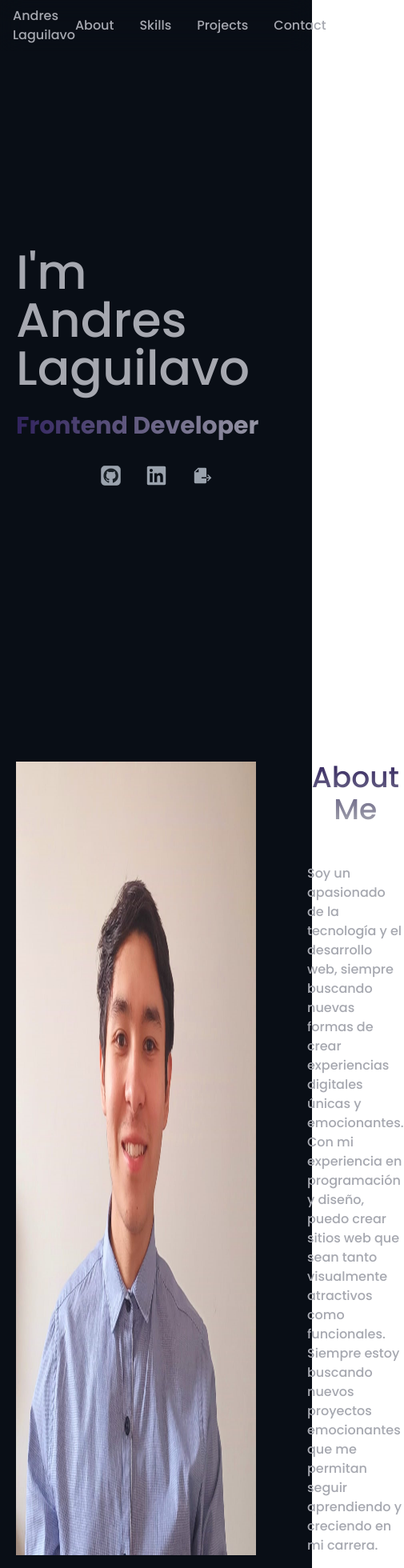
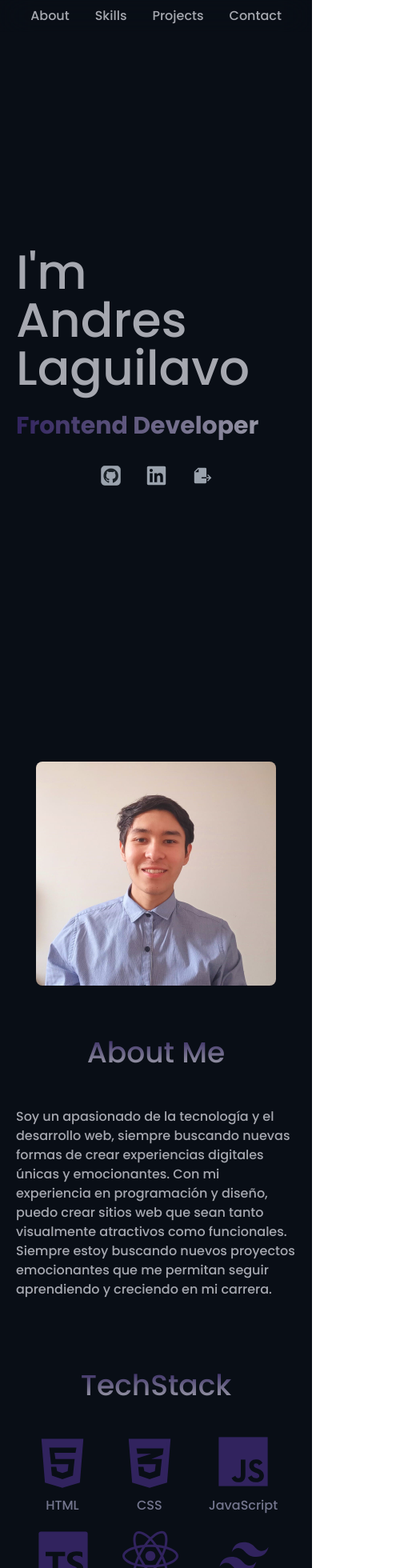
Before and after one commit to Laguilavo10/portafolio, a Next.js app: page / in a window 390 px wide. Shown: the top 1960 px of the page at 80% size, 505 px wide, since content can reach past the window. Built offline with nearby package versions, Linux system fonts and the light colour scheme.

Commit message:
adapt to mobile design

```diff
--- a/src/components/AboutMe/index.js
+++ b/src/components/AboutMe/index.js
@@ -5,9 +5,9 @@ import cara from '../../../public/cara.jpg'
 export function AboutMe() {
   return (
     <>
-      <section className='pt-12' id='about'>
-        <main className='flex gap-16'>
-          <Image src={cara.src} width='300' height='300'/>
+      {/* <section className='pt-12' id='about'> */}
+        <section className='pt-12 flex gap-16 flex-col md:flex-row items-center' id='about'>
+          <Image src={cara.src} width='300' height='300' className='rounded-lg'/>
           <div className='flex flex-col items-center gap-12'>
             <TitleSection>About Me</TitleSection>
             <p>
@@ -19,8 +19,8 @@ export function AboutMe() {
               que me permitan seguir aprendiendo y creciendo en mi carrera.
             </p>
           </div>
-        </main>
-      </section>
+        </section>
+      {/* </section> */}
     </>
   )
 }
--- a/src/components/Contact/index.js
+++ b/src/components/Contact/index.js
@@ -14,6 +14,7 @@ export function Contact() {
         <div className='flex gap-16 justify-center'>
           <LinkCustom
             href={'https://www.linkedin.com/in/andres-laguilavo-2a2848205/'}
+            styles='flex-col sm:flex-row'
           >
             <LinkedinIcon width='80' height='80' />
             <p>LinkedIn</p>
@@ -22,6 +23,7 @@ export function Contact() {
             href={
               'mailto:andresfelipelaguilavo@hotmail.com?subject=¡Trabajemos Juntos!'
             }
+            styles='flex-col sm:flex-row'
           >
             <EmailIcon width='80' height='80' />
             <p>Email</p>
--- a/src/components/LinkCustom/index.js
+++ b/src/components/LinkCustom/index.js
@@ -1,9 +1,9 @@
 import Link from 'next/link'
 import React from 'react'
 
-export default function LinkCustom({ children, href }) {
+export default function LinkCustom({ children, href, styles = '' }) {
   return (
-    <Link href={href} target='_blank' className='flex items-center gap-4 rounded-md border-primary-300 p-2 text-xl text-primary-300 transition-all duration-100 ease-in-out hover:bg-secondary-600 hover:scale-110'>
+    <Link href={href} target='_blank' className={`flex items-center gap-4 rounded-md border-primary-300 p-2 text-xl text-primary-300 transition-all duration-100 ease-in-out hover:bg-secondary-600 hover:scale-110 ${styles}`}>
       {children}
     </Link>
   )
--- a/src/components/Skills/index.js
+++ b/src/components/Skills/index.js
@@ -1,46 +1,57 @@
-import { CssIcon, GitIcon, HtmlIcon, JavascriptIcon, ReactIcon, TailwindIcon, TypescriptIcon } from '@assets/icons'
+import {
+  CssIcon,
+  GitIcon,
+  HtmlIcon,
+  JavascriptIcon,
+  ReactIcon,
+  TailwindIcon,
+  TypescriptIcon
+} from '@assets/icons'
 import { TitleSection } from '@components/TitleSection'
 
 export function Skills() {
   const Stack = [
     {
       name: 'HTML',
-      icon: <HtmlIcon height='70' width='70'/>
+      icon: <HtmlIcon height='70' width='70' />
     },
     {
       name: 'CSS',
-      icon: <CssIcon height='70' width='70'/>
+      icon: <CssIcon height='70' width='70' />
     },
     {
       name: 'JavaScript',
-      icon: <JavascriptIcon height='70' width='70'/>
+      icon: <JavascriptIcon height='70' width='70' />
     },
     {
       name: 'TypeScript',
-      icon: <TypescriptIcon height='70' width='70'/>
+      icon: <TypescriptIcon height='70' width='70' />
     },
     {
       name: 'React',
-      icon: <ReactIcon height='70' width='70'/>
+      icon: <ReactIcon height='70' width='70' />
     },
     {
       name: 'TailwindCSS',
-      icon: <TailwindIcon height='70' width='70'/>
+      icon: <TailwindIcon height='70' width='70' />
     },
     {
       name: 'Git',
-      icon: <GitIcon height='70' width='70'/>
+      icon: <GitIcon height='70' width='70' />
     }
   ]
   return (
     <>
       <section id='skills' className='pt-12'>
         <TitleSection>TechStack</TitleSection>
-        <ul className='grid justify-evenly my-10 grid-cols-5 gap-4'>
+        <ul className='my-10 flex grid-cols-5 justify-evenly gap-4 sm:grid flex-wrap'>
           {Stack.map(({ name, icon }) => (
-            <li key={name} className='flex flex-col items-center gap-2 hover:scale-125 transition-all duration-100 ease-out'>
+            <li
+              key={name}
+              className='flex flex-col items-center gap-2 transition-all duration-100 ease-out hover:scale-125'
+            >
               {icon}
-              <span className='text-primary-300 text-l'>{name}</span>
+              <span className='text-l text-primary-300'>{name}</span>
             </li>
           ))}
         </ul>
--- a/src/components/TopBar/index.js
+++ b/src/components/TopBar/index.js
@@ -2,10 +2,10 @@
 export function TopBar() {
   return (
     <>
-      <header className='fixed top-0 left-0  right-0 z-30 w-full bg-transparent backdrop-blur-[15px] transition-shadow duration-500 ease-in-out'>
-        <nav className='flex items-center justify-between py-2 px-4'>
-          <p>Andres Laguilavo</p>
-          <ul className='flex gap-8 bg-transparent backdrop-blur-[15px]'>
+      <header className='fixed top-0 left-0  right-0 z-30 w-full '>
+        <nav className='flex items-center justify-between py-2 px-4 bg-transparent backdrop-blur-[20px]'>
+          <p className='text-xl hidden sm:flex'>Andres Laguilavo</p>
+          <ul className='flex gap-8 justify-center w-full sm:w-auto '>
             <li><a href='#about'>About</a></li>
             <li><a href='#skills'>Skills</a></li>
             <li><a href='#projects'>Projects</a></li>
```
